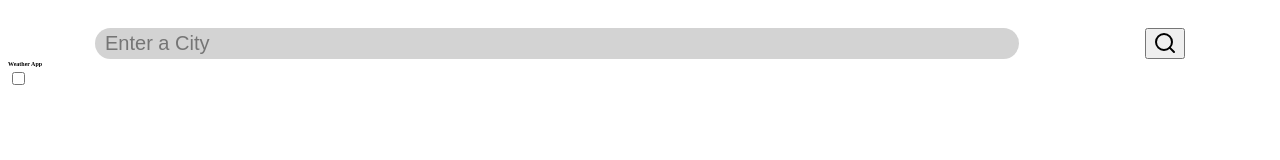
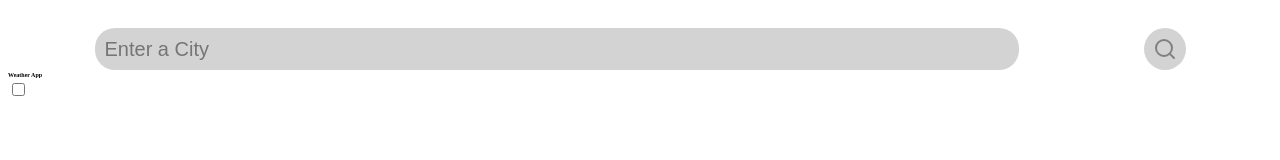
Before and after one commit to Nicholas-Schoen/weather-app, a plain HTML site: page index.html in a window 1280 px wide. Drawn offline with Linux system fonts and the light colour scheme.

Commit message:
styled search button

```diff
--- a/styles.css
+++ b/styles.css
@@ -25,3 +25,14 @@
     border: none;
     outline: none;
 }
+
+#button {
+    width: 4.2rem;
+    height: 4.2rem;
+    border-radius: 50%;
+    background-color: lightgray;
+    border: none;
+}
+.feather {
+    color: grey;
+}
```
